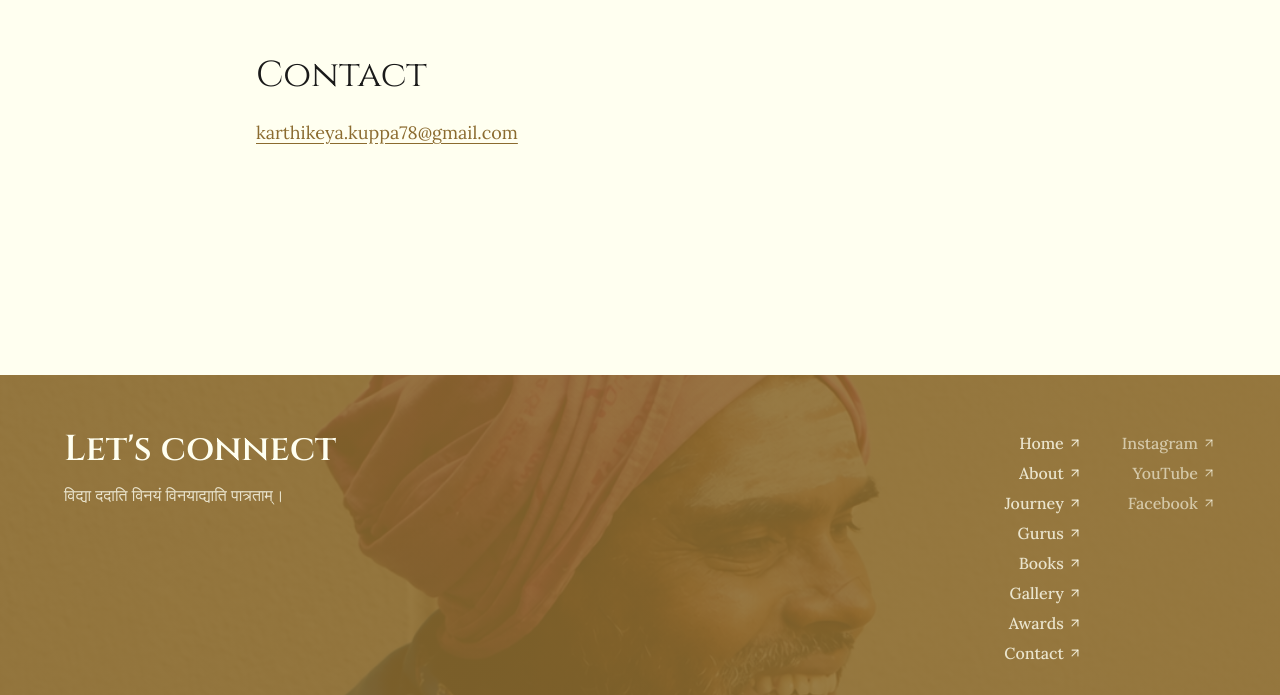
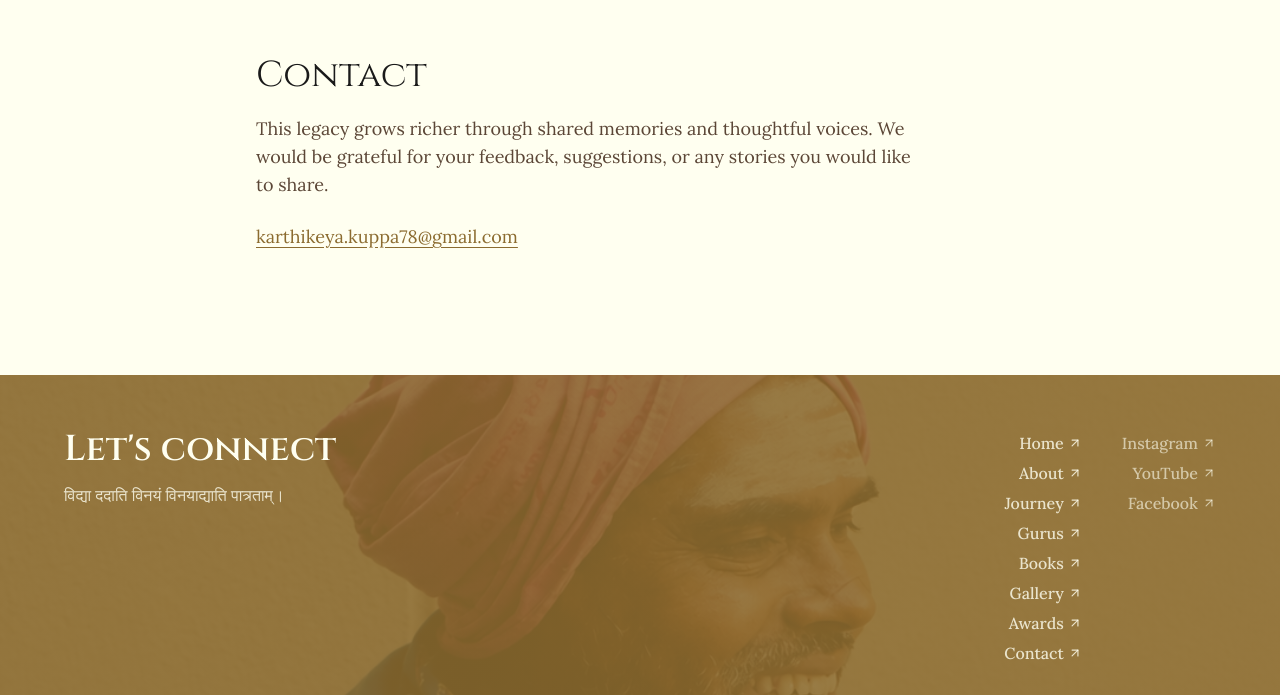
Before and after one commit to charapakasaisreeharsha/kvk, a Next.js app: page /contact in a window 1280 px wide. Shown: the part 105-800 px from the top of the page. Built offline with nearby package versions, Linux system fonts and the light colour scheme.

Commit message:
issue check * 3

```diff
--- a/app/contact/page.tsx
+++ b/app/contact/page.tsx
@@ -15,6 +15,9 @@ export default function ContactPage() {
       <main className="min-h-[60vh] bg-[var(--background)] px-4 pb-20 pt-32 sm:px-6 sm:pt-40">
         <section className="mx-auto max-w-3xl">
           <h1 className="text-3xl font-normal text-[var(--foreground)] sm:text-4xl">Contact</h1>
+          <p className="mt-5 max-w-2xl text-base leading-7 text-[var(--secondary)] sm:text-lg">
+            This legacy grows richer through shared memories and thoughtful voices. We would be grateful for your feedback, suggestions, or any stories you would like to share.
+          </p>
           <a
             href="mailto:karthikeya.kuppa78@gmail.com"
             className="mt-6 inline-block text-lg text-[var(--primary)] underline underline-offset-4 transition-colors hover:text-[var(--accent)]"
--- a/components/Footer.tsx
+++ b/components/Footer.tsx
@@ -9,7 +9,7 @@ const navLinks = [
   { label: "Gurus", href: "/gurus" },
   { label: "Books", href: "/archive" },
   { label: "Gallery", href: "/gallery" },
-  { label: "Awards", href: "/#awards" },
+  { label: "Awards", href: "/awards" },
   { label: "Contact", href: "/contact" },
 ];
 
```
